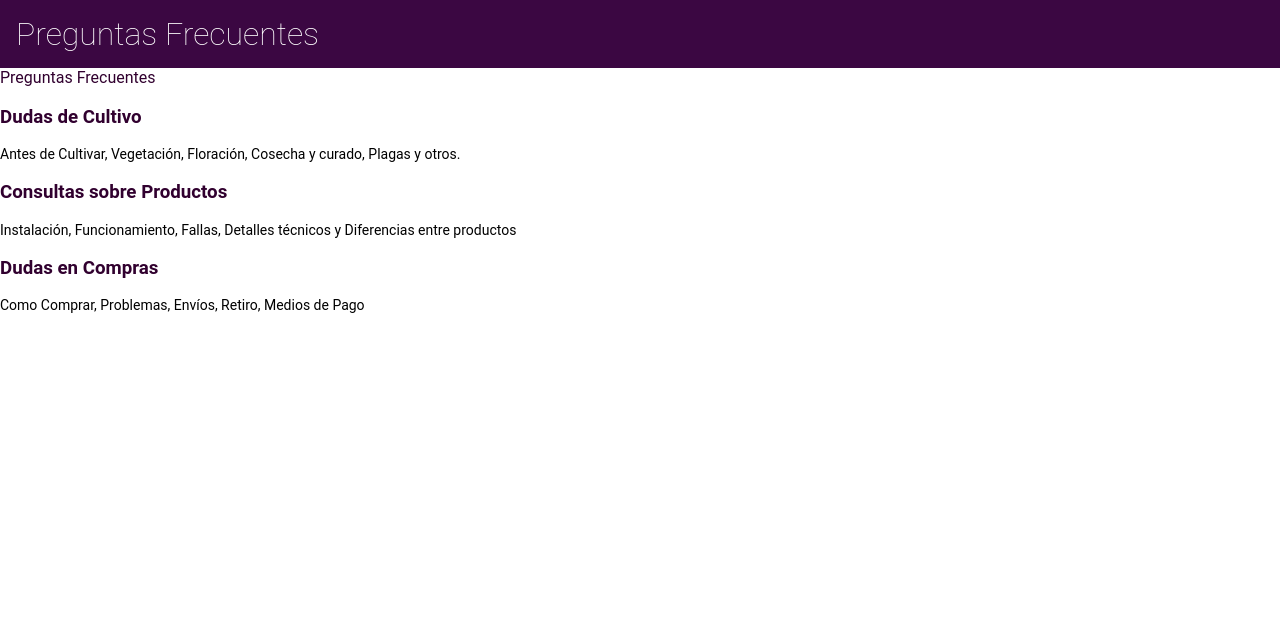
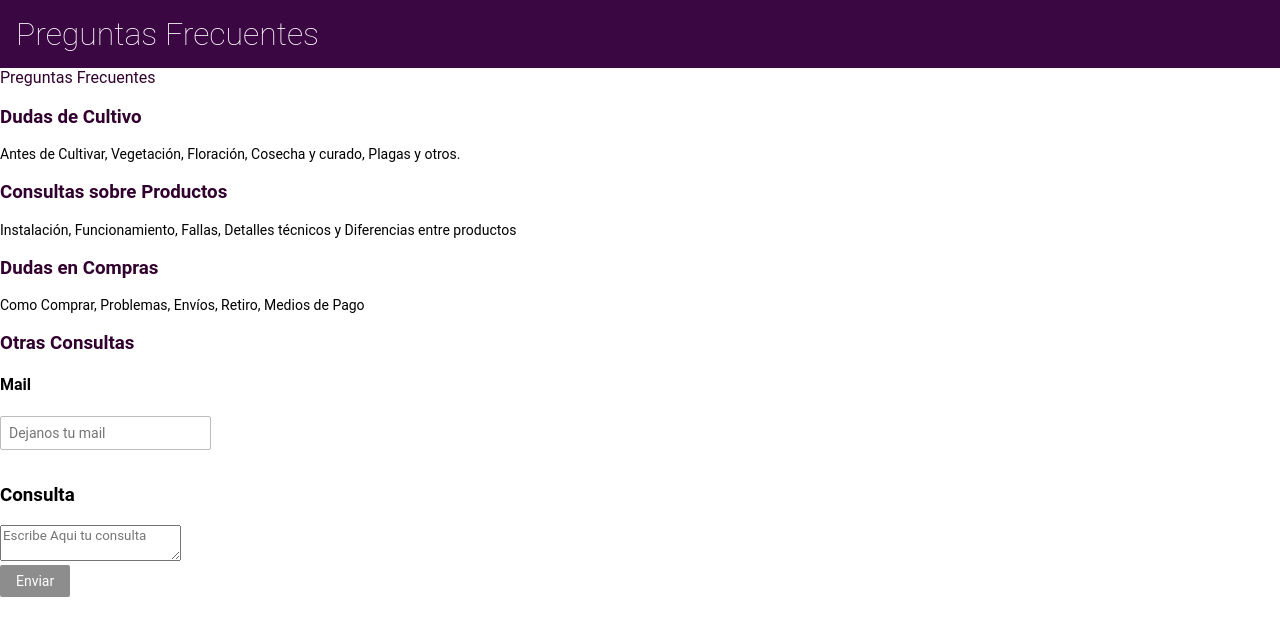
Before and after one commit to Matiasruizr/Preguntas_Frecuentes_Vue, a Vue app: page / in a window 1280 px wide. Shown: the top 636 px of the page. Built offline with nearby package versions, Linux system fonts and the light colour scheme.

Commit message:
sendgrid

```diff
--- a/src/App.vue
+++ b/src/App.vue
@@ -17,8 +17,23 @@
         />
       </div>
     </template>
+    <div id="app">
+    <template>
+    <h3><a>Otras Consultas</a></h3>
+    <h4>Mail</h4>
+    <div>
+    <input v-model="mail" placeholder="Dejanos tu mail">{{mail}}<br>
+    </div>
+    <h3>Consulta</h3>
+    <p>{{ mensaje }}</p>
+    <textarea type="text" v-model="mensaje" placeholder="Escribe Aqui tu consulta"></textarea><br>
+    </template>
+
+    <button @click="sendMail()">Enviar</button>
+  </div>
   </div>
 </template>
+
 
 <script>
 import topBar from './components/Externos/topBar.vue'
@@ -40,12 +55,53 @@ export default {
   data() {
     return{
       // active_category: 3,
-      categories_json: json.categories
+      categories_json: json.categories,
     }
   },
   methods: {
+
     ...mapMutations(['increment','indexUpList', 'clickUpList']),
-  },
+    sendMail: function() {
+      var sg = require('sendgrid')(process.env.SENDGRID_API_KEY);
+      var request = sg.emptyRequest({
+        method: 'POST',
+        path: '/v3/mail/send',
+        body: {
+          personalizations: [
+            {
+              to: [
+                {
+                  email: 'jmmontes@uc.cl',
+                },
+              ],
+              subject: 'Hello World from the SendGrid Node.js Library!',
+            },
+          ],
+          from: {
+            email: 'test@example.com',
+          },
+          content: [
+            {
+              type: 'text/plain',
+              value: 'Hello, Email!',
+            },
+          ],
+        },
+      });
+          sg.API(request)
+            // .then(response => {
+            //   // console.log(response.statusCode);
+            //   // console.log(response.body);
+            //   // console.log(response.headers);
+            // })
+            // .catch(error => {
+            //   //error is an instance of SendGridError
+            //   //The full response is attached to error.response
+            //   // console.log(error.response.statusCode);
+            // });
+          }
+
+      },
 
   computed: {
     ...mapState(['count', 'upList'])
--- a/src/store/index.js
+++ b/src/store/index.js
@@ -9,8 +9,9 @@ export default new Vuex.Store({
     state: {
       count: 0,
       position: 0,
-      upList: [{name: 'Preguntas Frecuentes', id: 0, id_padre: 0}]
+      upList: [{name: 'Preguntas Frecuentes', id: 0, id_padre: 0}],
     },
+
 
     mutations:
      {
@@ -29,7 +30,7 @@ export default new Vuex.Store({
        state.upList.splice(state.position+1)
        state.count = element.id
 
-       }
+       },
      },
 
   });
```
